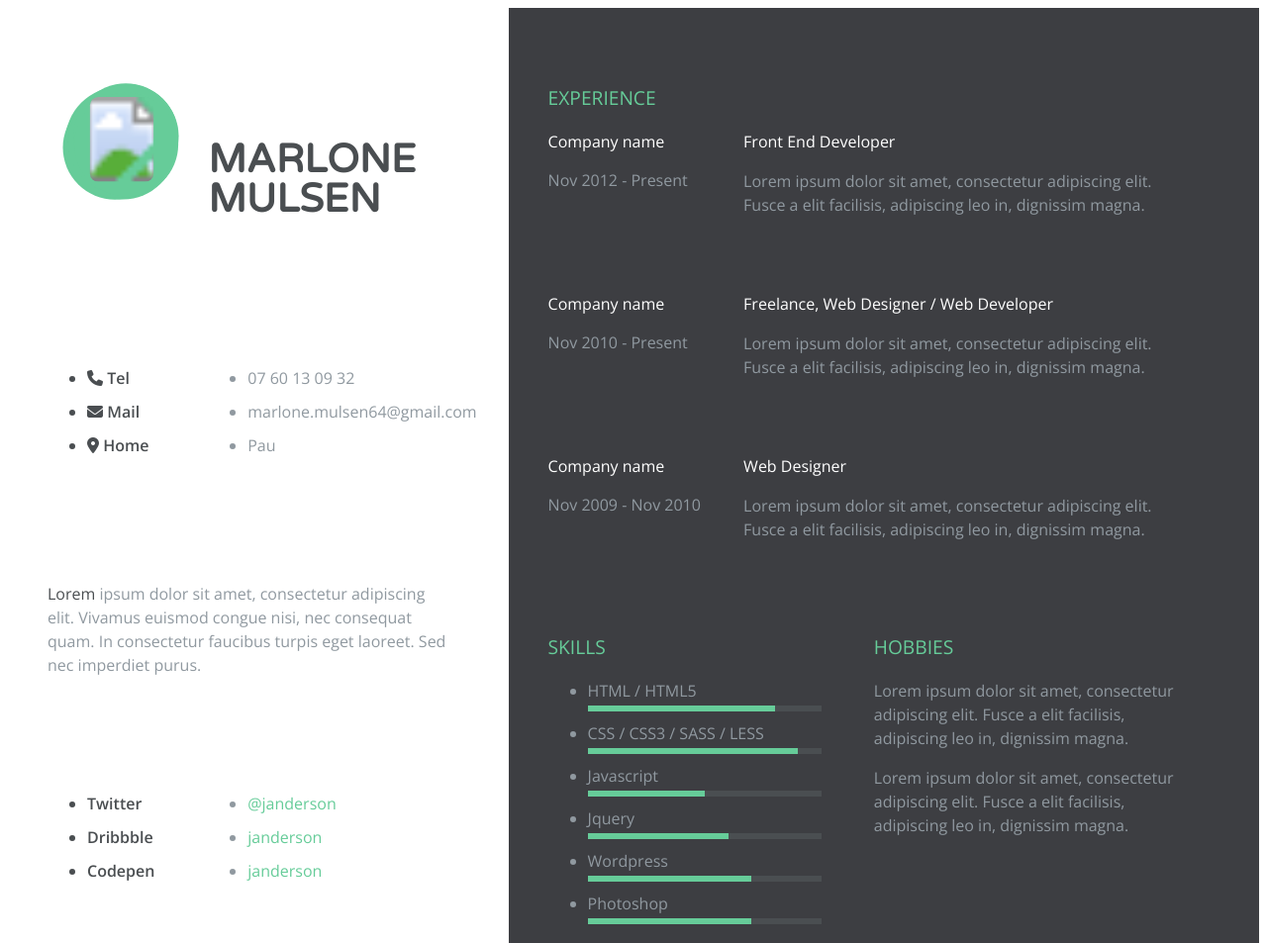
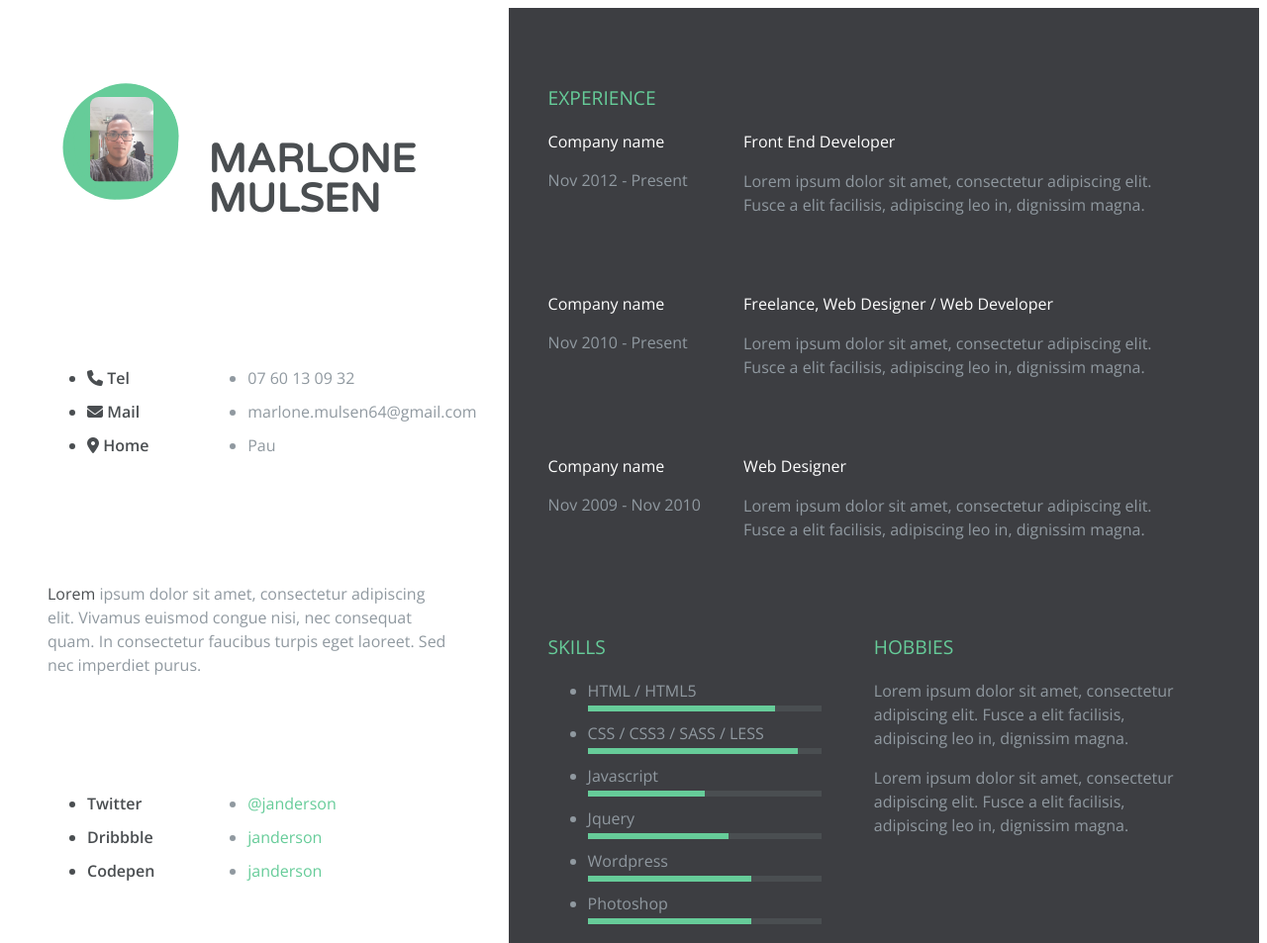
Before and after one commit to marlonemulsen/marlonecv, a plain HTML site: page index.html in a window 1280 px wide. Shown: the top 953 px of the page at 99% size. Drawn offline with nearby package versions, Linux system fonts and the light colour scheme; the site is published under a folder, as on GitHub Pages, so addresses that start at the root find nothing.

Commit message:
changement adresse relative

```diff
--- a/index.html
+++ b/index.html
@@ -45,7 +45,7 @@
                             </defs>
 
                             <!-- IMAGE -->
-                            <image href="/assets/photo.jpg" x="75" y="70" width="200" height="200"
+                            <image href="assets/photo.jpg" x="75" y="70" width="200" height="200"
                                 mask="url(#roundedMask)" />
 
                         </svg>
```
